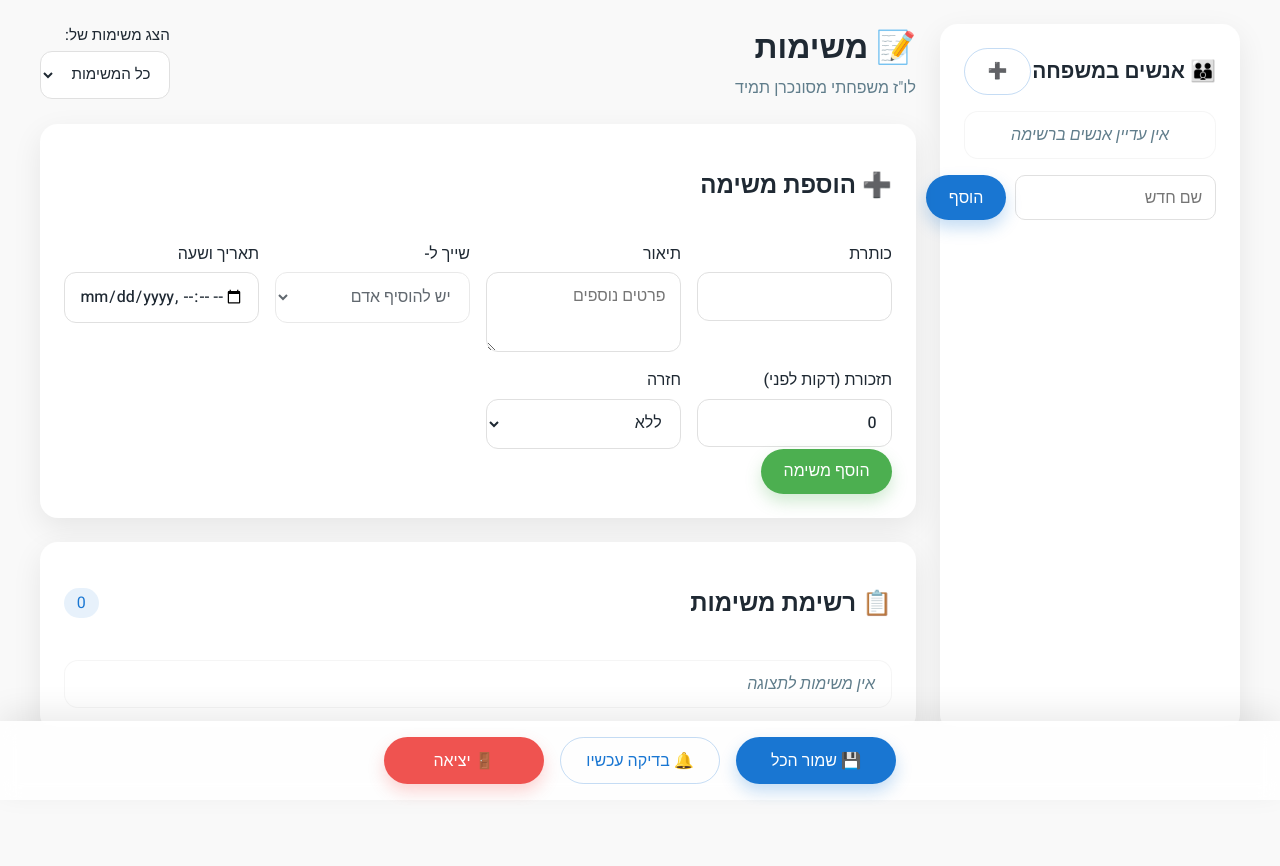
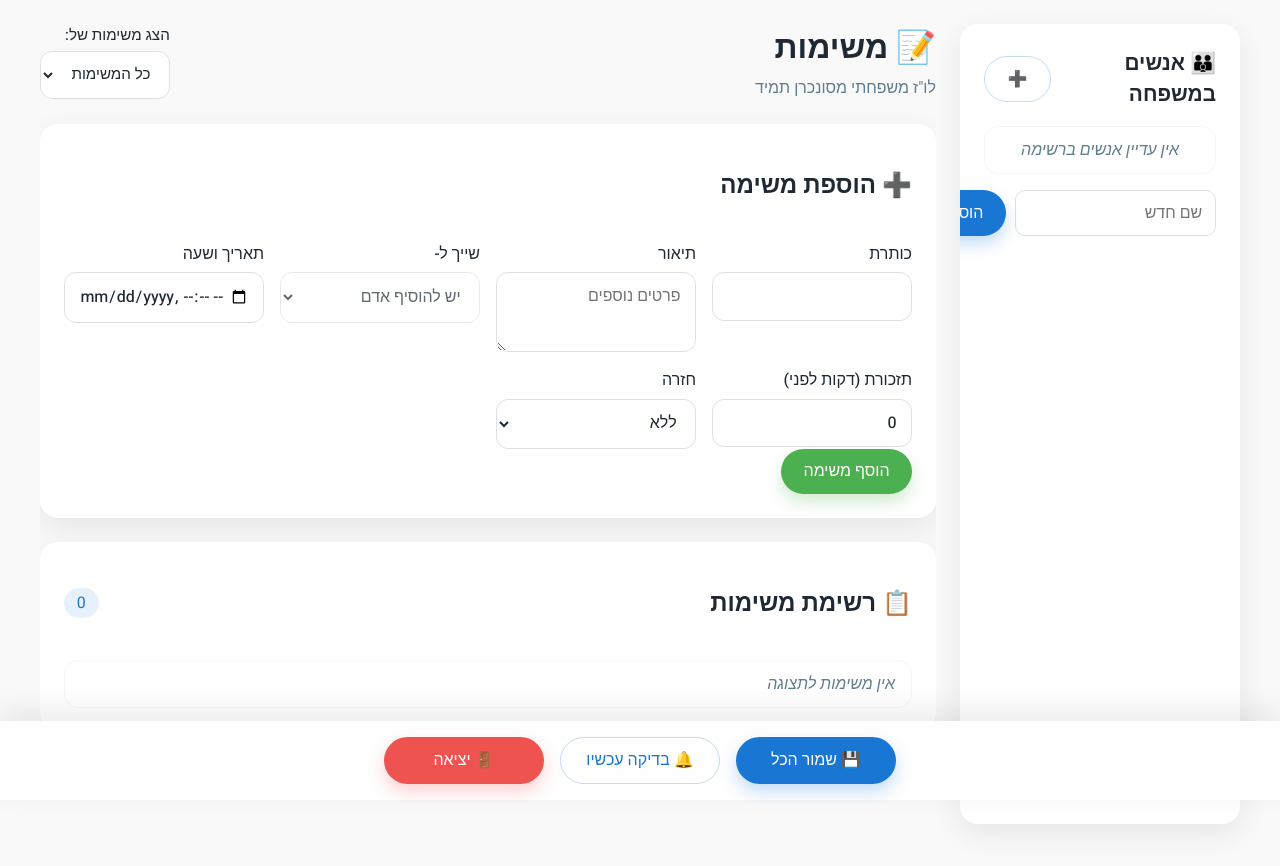
Before and after one commit to omriBer/BRF, a plain HTML site: page index.html in a window 1280 px wide. Before the commit the page ends 800 px from the top, so only its background shows below. Drawn offline with Linux system fonts and the light colour scheme.

Commit message:
Add responsive layout and scrolling styles

```diff
--- a/style.css
+++ b/style.css
@@ -367,3 +367,49 @@ button:active {
   padding: 12px 8px;
 }
 .hint { opacity: .75; font-size: .9rem; padding: 8px; }
+
+
+/* בסיס גובה וגלילה */
+html, body { height: 100%; }
+body { overflow: hidden; }
+
+/* מיכל ראשי בגובה מסך יציב */
+.app-shell {
+  display: grid;
+  grid-template-columns: 280px 1fr;
+  grid-template-rows: 1fr;
+  height: 100svh; /* יציב במובייל */
+  min-height: 100svh;
+}
+
+/* אזורי גלילה פנימיים */
+.sidebar {
+  overflow: auto;
+  -webkit-overflow-scrolling: touch;
+}
+.main {
+  overflow: auto;
+  -webkit-overflow-scrolling: touch;
+}
+
+/* סרגל תחתון נשאר מוצמד לתחתית */
+.toolbar {
+  position: sticky;
+  bottom: 0;
+}
+
+/* מובייל: sidebar הופך לבלוק עליון נמוך, main תופס את הגובה והגלילה */
+@media (max-width: 768px) {
+  .app-shell {
+    grid-template-columns: 1fr;
+    grid-template-rows: auto 1fr;
+  }
+  .sidebar {
+    max-height: 40vh;      /* מספיק לרשימת אנשים + טופס קצר */
+    border-bottom: 1px solid #e5e7eb;
+    border-left: none;
+  }
+  .main {
+    min-height: 0;         /* חשוב כדי ש-overflow יעבוד נכון ב-grid */
+  }
+}
```
